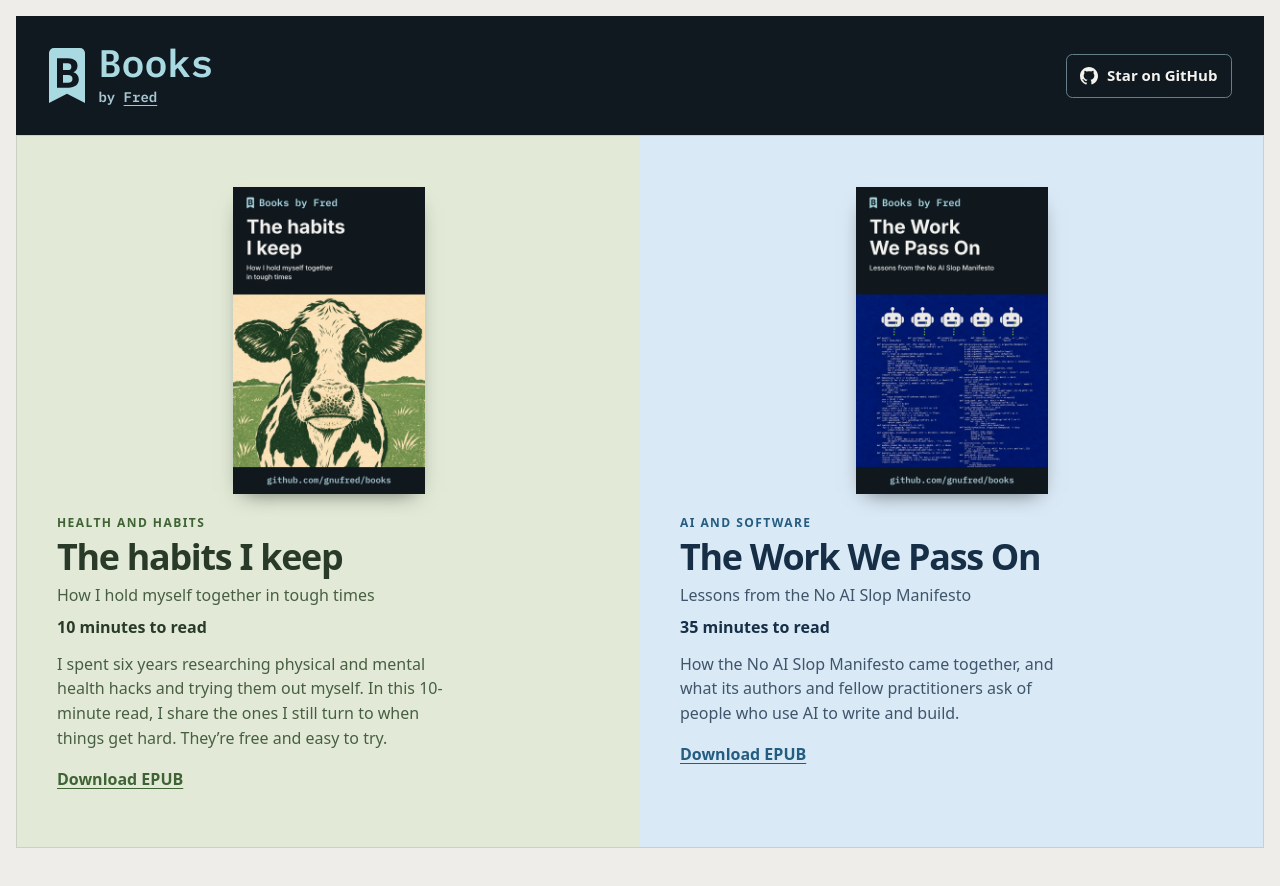
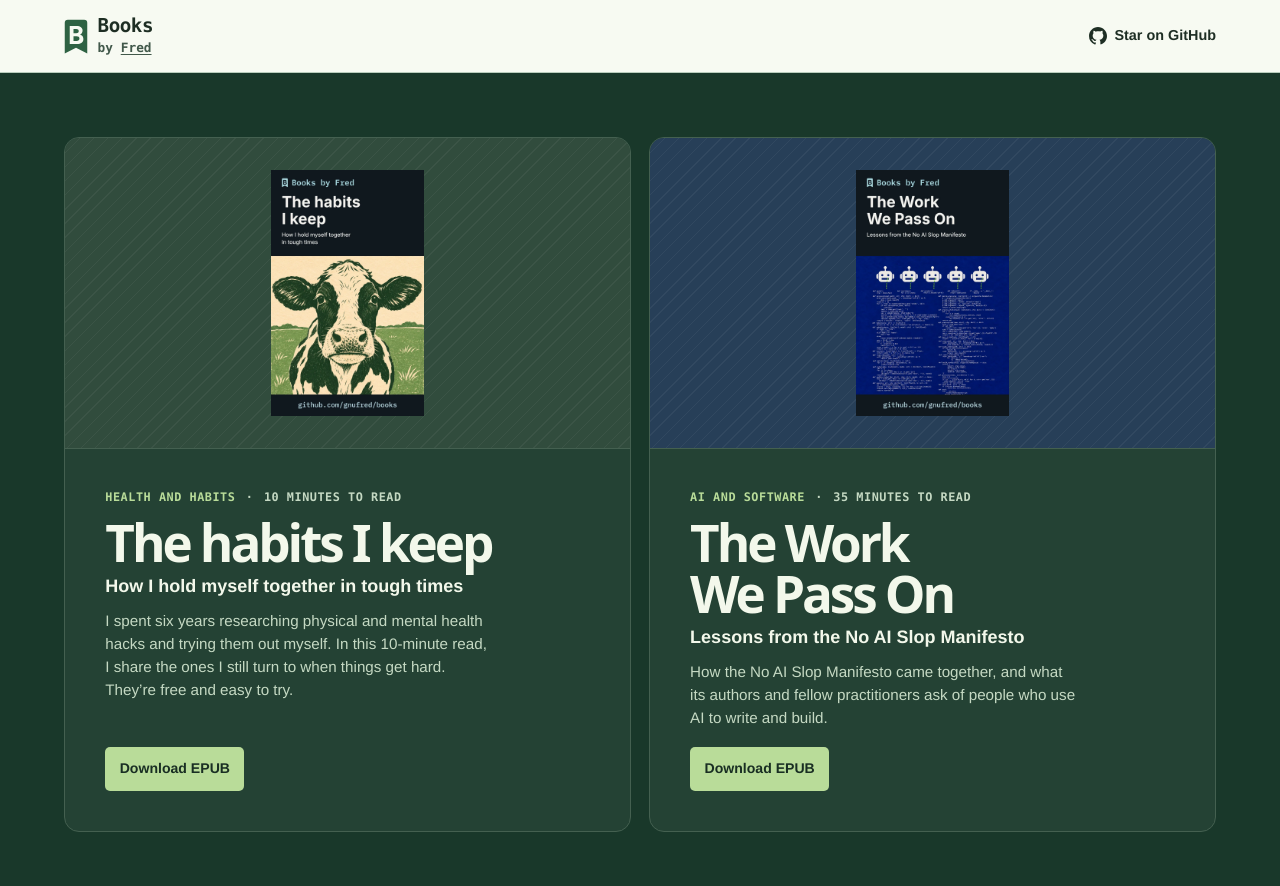
Before and after one commit to gnufred/Aibrary, a plain HTML site: page docs/index.html in a window 1280 px wide. Before the commit the page ends 864 px from the top, so only its background shows below. Drawn offline with Linux system fonts and the light colour scheme.

Commit message:
Match the Books page to the GNUFRED website
Use the site's forest palette and EPUB button treatment, and align download actions across the desktop book cards.

```diff
--- a/docs/books.css
+++ b/docs/books.css
@@ -1,172 +1,231 @@
 /* SPDX-FileCopyrightText: 2026 Fred Potvin */
 /* SPDX-License-Identifier: GPL-3.0-only */
 
-@font-face {
-  font-family: "IBM Plex Mono";
-  src: url("./tools/cover-creator/fonts/IBMPlexMono-SemiBold.ttf") format("truetype");
-  font-weight: 600;
-  font-display: swap;
+:root {
+  color-scheme: light dark;
+  --surface: light-dark(#f7faf2, #1b2921);
+  --ink: light-dark(#1e2e24, #ecf4eb);
+  --muted: light-dark(#41584a, #b8cebe);
+  --line: light-dark(#b9cdbd, #3b5645);
+  --moss: light-dark(#2e6243, #9bd0aa);
+  --pine: light-dark(#19382a, #213d31);
+  --on-pine: #f3f8eb;
+  --on-pine-muted: #c5d9c3;
+  --on-pine-accent: #b9dc99;
+  --mono: "SFMono-Regular", Consolas, "Liberation Mono", monospace;
+  --gutter: clamp(1.25rem, 5vw, 4rem);
 }
 
-:root {
-  color-scheme: light dark;
-  --navy: #101820;
-  background: light-dark(#eeede9, var(--navy));
-  color: light-dark(#222a25, #f5f3ee);
-}
-
-* { box-sizing: border-box; }
+*, *::before { box-sizing: border-box; }
 
 body {
-  width: min(100% - 2rem, 87rem);
-  margin: 0 auto;
-  padding-block: 1rem;
-  font: 1rem/1.55 system-ui, sans-serif;
+  display: flex;
+  flex-direction: column;
+  min-height: 100vh;
+  margin: 0;
+  background: var(--surface);
+  color: var(--ink);
+  font: 1rem/1.5 "Helvetica Neue", Arial, sans-serif;
 }
 
 h1, h2, p { margin: 0; }
 
-.site-header, .brand, .github-star {
+a { color: inherit; }
+
+a:focus-visible {
+  outline: 2px solid var(--moss);
+  outline-offset: 5px;
+}
+
+.wrap {
+  width: min(100% - 2 * var(--gutter), 73rem);
+  margin-inline: auto;
+}
+
+.site-header { border-bottom: 1px solid var(--line); }
+
+.site-bar, .brand, .github-star {
   display: flex;
   align-items: center;
 }
 
-.site-header {
-  --accent: #a9dae1;
-  --muted: #a9c7d0;
-
+.site-bar {
   flex-wrap: wrap;
   justify-content: space-between;
-  gap: .75rem 1.5rem;
-  padding: clamp(1rem, 2.6vw, 1.65rem) clamp(1rem, 3vw, 2rem);
-  background: var(--navy);
-  color: #f5f3ee;
+  gap: .25rem .75rem;
+  min-height: 4.5rem;
+  padding-block: .4rem;
 }
 
 .brand {
-  gap: .75rem;
-  font-family: "IBM Plex Mono", ui-monospace, monospace;
+  gap: .6rem;
+  font-family: var(--mono);
 }
 
-.brand img {
+.brand::before, .github-star::before {
+  content: "";
+  flex: none;
+  background: currentColor;
+}
+
+.brand::before {
+  width: 1.5rem;
+  height: 2.25rem;
+  color: var(--moss);
+  mask: url("./assets/books-bookmark.svg") center / contain no-repeat;
+}
+
+.brand h1 {
+  font-size: 1.2rem;
+  line-height: 1.1;
+  letter-spacing: -.025em;
+}
+
+.brand h1 a, .github-star { text-decoration: none; }
+.brand h1 a:hover, .github-star:hover { text-decoration: underline; }
+
+.byline {
+  margin-top: .15rem;
+  color: var(--muted);
+  font-size: .8rem;
+  font-weight: 600;
+}
+
+.byline a { text-underline-offset: .16em; }
+
+.github-star {
+  gap: .45rem;
+  min-height: 2.75rem;
+  font-size: .9rem;
+  font-weight: 700;
+}
+
+.github-star::before {
+  width: 1.125rem;
+  height: 1.125rem;
+  mask: url("./assets/github-mark.svg") center / contain no-repeat;
+}
+
+.books-band {
+  --book-rule: color-mix(in srgb, var(--on-pine-muted) 25%, var(--pine));
+  flex: 1;
+  padding-block: clamp(2rem, 5vw, 4rem);
+  background: var(--pine);
+  color: var(--on-pine);
+}
+
+.books-band a:focus-visible { outline-color: var(--on-pine-accent); }
+
+.books {
+  display: grid;
+  gap: 1.1rem;
+}
+
+.book {
+  display: grid;
+  grid-template-rows: auto 1fr;
+  min-width: 0;
+  overflow: hidden;
+  border: 1px solid var(--book-rule);
+  border-radius: 15px;
+  background: color-mix(in srgb, var(--on-pine) 5%, var(--pine));
+}
+
+.book-art {
+  --book-art-color: #314c3d;
+  display: grid;
+  place-items: center;
+  padding: clamp(1.5rem, 3vw, 2rem) 1.25rem;
+  border-bottom: 1px solid var(--book-rule);
+  background: repeating-linear-gradient(135deg, #ffffff0c 0 1px, transparent 1px 10px), var(--book-art-color);
+}
+
+.book-art--blue { --book-art-color: #273f58; }
+
+.cover {
   display: block;
-  flex: none;
-  width: clamp(1.75rem, 4vw, 2.4rem);
+  width: clamp(7.25rem, 12vw, 10rem);
+  max-width: 100%;
   height: auto;
 }
 
-.brand h1 {
-  color: var(--accent);
-  font-size: clamp(1.75rem, 4vw, 2.4rem);
-  font-weight: 600;
-  line-height: 1.1;
+.book-copy {
+  display: flex;
+  flex-direction: column;
+  min-width: 0;
+  padding: clamp(1.2rem, 3.15vw, 2.75rem);
 }
 
-.brand a { color: inherit; text-underline-offset: .18em; }
-.brand h1 a { text-decoration: none; }
-.brand h1 a:hover { text-decoration: underline; }
-
-.byline {
-  margin-block-start: .15rem;
-  color: var(--muted);
-  font-size: .875rem;
-  font-weight: 600;
-}
-
-.byline a:hover { color: var(--accent); }
-
-.github-star {
-  gap: .55rem;
-  min-height: 2.75rem;
-  padding: .5rem .85rem;
-  border: 1px solid #647f8a;
-  border-radius: .4rem;
-  color: inherit;
-  font-size: .9375rem;
-  font-weight: 650;
-  text-decoration: none;
-  white-space: nowrap;
-}
-
-.github-star:hover {
-  border-color: var(--accent);
-  background: #22333e;
-  color: var(--accent);
-}
-
-a:focus-visible {
-  outline: 2px solid var(--accent);
-  outline-offset: 3px;
-}
-
-.books {
-  display: grid;
-  border: 1px solid light-dark(#cbd0c7, #4b514b);
-}
-
-.books > article {
-  min-width: 0;
-  padding: clamp(1.5rem, 4vw, 3.4rem) clamp(1rem, 4vw, 2.5rem);
-  background: var(--panel);
-  color: var(--panel-ink);
-  text-align: start;
-}
-
-.habits {
-  --panel: light-dark(#e2ead7, #2b3928);
-  --panel-ink: light-dark(#293b28, #f2f3dd);
-  --muted: light-dark(#485e42, #d1dec6);
-  --accent: light-dark(#3f6334, #c1d9ad);
-}
-
-.work {
-  --panel: light-dark(#d9e9f5, #1c3349);
-  --panel-ink: light-dark(#162e46, #e9f4fd);
-  --muted: light-dark(#3f556b, #bfd4e6);
-  --accent: light-dark(#245c82, #a3d3f5);
-}
-
-.cover {
-  display: block;
-  width: min(100%, 12rem);
-  height: auto;
-  margin: 0 auto 1.2rem;
-  box-shadow: 0 .6rem 1.3rem -.65rem #0009;
-}
-
-.category {
-  color: var(--accent);
-  font-size: .75rem;
-  font-weight: 680;
-  letter-spacing: .12em;
+.book-meta {
+  display: flex;
+  flex-wrap: wrap;
+  align-items: baseline;
+  gap: .4rem .65rem;
+  margin-bottom: .7rem;
+  color: var(--on-pine-muted);
+  font: 600 .74rem/1.45 var(--mono);
+  letter-spacing: .045em;
   text-transform: uppercase;
 }
 
-h2 {
-  margin-block: .3rem .4rem;
-  font-size: clamp(1.5rem, 2.8vw, 2.55rem);
-  line-height: 1.1;
-  letter-spacing: -.035em;
+.category { color: var(--on-pine-accent); }
+
+.book-copy h2 {
+  font-family: system-ui, sans-serif;
+  font-size: clamp(2.15rem, 4vw, 3.45rem);
+  font-weight: 760;
+  line-height: .99;
+  letter-spacing: -.06em;
   text-wrap: balance;
 }
 
-.subtitle, .summary { color: var(--muted); }
-.reading-time { margin-block-start: .45rem; font-weight: 650; }
+.subtitle {
+  margin-top: .45rem;
+  font-size: clamp(.96rem, 1.65vw, 1.125rem);
+  font-weight: 650;
+  line-height: 1.32;
+}
 
 .summary {
-  max-width: 43ch;
-  margin-block-start: .75rem;
+  max-width: 46ch;
+  margin-block: .7rem 1.1rem;
+  color: var(--on-pine-muted);
+  font-size: .95rem;
 }
 
 .download {
-  display: inline-block;
-  margin-block-start: .75rem;
-  padding-block: .25rem;
-  color: var(--accent);
-  font-weight: 650;
-  text-underline-offset: .2em;
+  display: inline-flex;
+  min-height: 2.75rem;
+  align-items: center;
+  align-self: flex-start;
+  margin-top: auto;
+  padding-inline: .9rem;
+  border-radius: 5px;
+  background: var(--on-pine-accent);
+  color: #192e23;
+  font-size: .88rem;
+  font-weight: 750;
+  text-decoration: none;
+  text-underline-offset: .22em;
+}
+
+.download:hover {
+  background: var(--on-pine);
+  text-decoration: underline;
 }
 
 @media (min-width: 42rem) {
   .books { grid-template-columns: repeat(2, minmax(0, 1fr)); }
 }
+
+@media (forced-colors: active) {
+  .brand::before, .github-star::before {
+    forced-color-adjust: none;
+    background: LinkText;
+  }
+
+  .download {
+    border: 1px solid LinkText;
+    color: LinkText;
+  }
+}
--- a/docs/index.html
+++ b/docs/index.html
@@ -6,6 +6,8 @@
   <meta charset="utf-8">
   <meta name="viewport" content="width=device-width, initial-scale=1">
   <meta name="color-scheme" content="light dark">
+  <meta name="theme-color" content="#f7faf2" media="(prefers-color-scheme: light)">
+  <meta name="theme-color" content="#1b2921" media="(prefers-color-scheme: dark)">
   <meta name="description" content="Books by Fred about software, AI, and the habits he kept.">
   <title>Books by Fred</title>
   <link rel="icon" type="image/svg+xml" sizes="any" href="./assets/books-bookmark.svg">
@@ -13,40 +15,54 @@
 </head>
 <body>
   <header class="site-header">
+    <div class="wrap site-bar">
       <div class="brand">
-      <img src="./assets/books-bookmark.svg" width="38" height="56" alt="">
         <div>
           <h1><a href="https://github.com/gnufred/books">Books</a></h1>
           <p class="byline">by <a href="https://github.com/gnufred">Fred</a></p>
         </div>
       </div>
 
-    <a class="github-star" href="https://github.com/gnufred/books">
-      <img src="./assets/github-mark.svg" width="18" height="18" alt="">
-      Star on GitHub
-    </a>
+      <a class="github-star" href="https://github.com/gnufred/books">Star on GitHub</a>
+    </div>
   </header>
 
-  <main class="books">
-    <article class="habits">
+  <main class="books-band">
+    <div class="wrap books">
+      <article class="book" aria-labelledby="habits-title">
+        <div class="book-art">
           <img class="cover" src="./books/the-habits-i-keep/cover/cover.webp" width="800" height="1280" alt="">
-      <p class="category">Health and habits</p>
-      <h2>The habits I keep</h2>
+        </div>
+        <div class="book-copy">
+          <p class="book-meta">
+            <span class="category">Health and habits</span>
+            <span aria-hidden="true">·</span>
+            <span><time datetime="PT10M">10 minutes</time> to read</span>
+          </p>
+          <h2 id="habits-title">The habits I keep</h2>
           <p class="subtitle">How I hold myself together in tough times</p>
-      <p class="reading-time"><time datetime="PT10M">10 minutes</time> to read</p>
           <p class="summary">I spent six years researching physical and mental health hacks and trying them out myself. In this 10-minute read, I share the ones I still turn to when things get hard. They’re free and easy to try.</p>
           <a class="download" href="./books/the-habits-i-keep/the-habits-i-keep.epub" download aria-label="Download EPUB for The habits I keep">Download EPUB</a>
+        </div>
       </article>
 
-    <article class="work">
+      <article class="book" aria-labelledby="work-title">
+        <div class="book-art book-art--blue">
           <img class="cover" src="./books/the-work-we-pass-on/cover/cover.webp" width="800" height="1280" alt="">
-      <p class="category">AI and software</p>
-      <h2>The Work We Pass On</h2>
+        </div>
+        <div class="book-copy">
+          <p class="book-meta">
+            <span class="category">AI and software</span>
+            <span aria-hidden="true">·</span>
+            <span><time datetime="PT35M">35 minutes</time> to read</span>
+          </p>
+          <h2 id="work-title">The Work We Pass On</h2>
           <p class="subtitle">Lessons from the No AI Slop Manifesto</p>
-      <p class="reading-time"><time datetime="PT35M">35 minutes</time> to read</p>
           <p class="summary">How the No AI Slop Manifesto came together, and what its authors and fellow practitioners ask of people who use AI to write and build.</p>
           <a class="download" href="./books/the-work-we-pass-on/the-work-we-pass-on.epub" download aria-label="Download EPUB for The Work We Pass On">Download EPUB</a>
+        </div>
       </article>
+    </div>
   </main>
 </body>
 </html>
```
Lines whose indentation alone changed are shown as unchanged.
